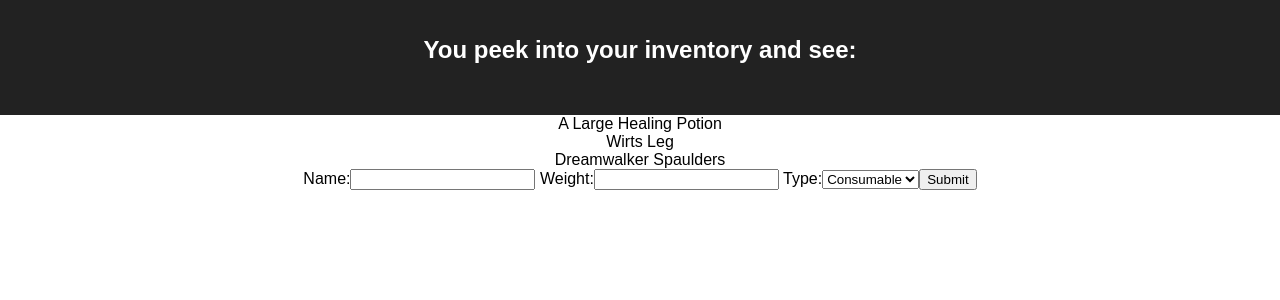
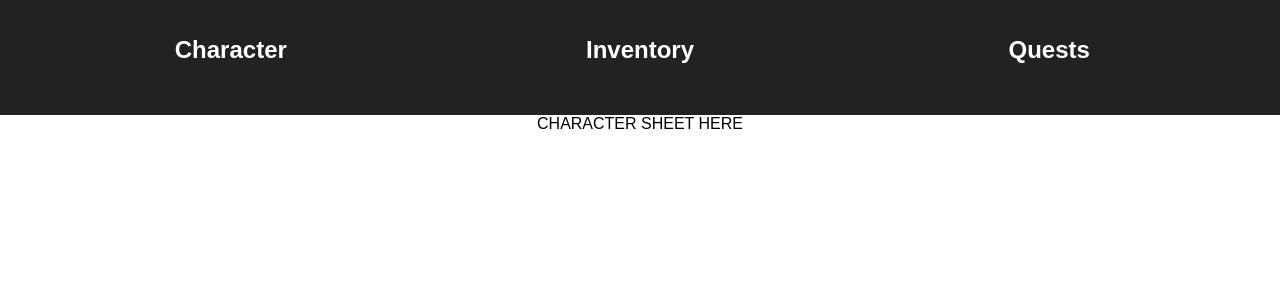
Before and after one commit to lorecrafting/react-inventory, a React (Create React App) app: page / in a window 1280 px wide. Shown: the top 300 px of the page. Built offline with nearby package versions, Linux system fonts and the light colour scheme.

Commit message:
add routing

```diff
--- a/package.json
+++ b/package.json
@@ -3,8 +3,10 @@
   "version": "0.1.0",
   "private": true,
   "dependencies": {
+    "npm-check-updates": "^2.14.2",
     "react": "^16.3.2",
     "react-dom": "^16.3.2",
+    "react-router-dom": "^4.2.2",
     "react-scripts": "1.1.4"
   },
   "scripts": {
--- a/src/App.css
+++ b/src/App.css
@@ -16,6 +16,10 @@
 
 .App-title {
   font-size: 1.5em;
+  display: inline-block;
+  width: 33%;
+  color: white;
+
 }
 
 .App-intro {
--- a/src/App.js
+++ b/src/App.js
@@ -2,6 +2,7 @@ import React, { Component } from 'react';
 import './App.css';
 import { getItemsFromFakeXHR, addItemToFakeXHR } from './db/inventory.db';
 import ItemForm from './ItemForm';
+import { BrowserRouter as Router, Route, Link } from "react-router-dom";
 
 class App extends Component {
   constructor(props) {
@@ -16,40 +17,72 @@ class App extends Component {
     getItemsFromFakeXHR()
     .then( items => {
       this.setState({ items }, () => {
-        console.log('this.state', this.state)
       })
     })
+
   }
 
   addItem(item) {
     addItemToFakeXHR(item)
-    .then( items => {
-      this.setState( {items })
+    .then( ({ items }) => {
+      this.setState({ items })
     })
   }
 
-  renderListOfItems() {
-    return this.state.items.map( item => <div>{item.name}</div>)
-  }
+  // renderListOfItems() {
+  //   return this.state.items.map( item => <div>{item.name}</div>)
+  // }
 
   render() {
     const { items } = this.state
 
     return (
-      <div className="App">
-        <header className="App-header">
-          <h1 className="App-title">You peek into your inventory and see:</h1>
-        </header>
-        <ItemsList items={items}/>
-        <ItemForm addItem={this.addItem}/>
-      </div>
+      <Router>
+        <div className="App">
+          <header className="App-header">
+          <Link to="/"><h1 className="App-title">Character</h1></Link>
+          <Link to="/inventory"><h1 className="App-title">Inventory</h1></Link>
+          <Link to="/quests"><h1 className="App-title">Quests</h1></Link>
+
+
+
+          </header>
+          <Route exact={true} path="/" component={CharacterContainer} />
+          <Route path="/inventory" component={ () => <InventoryContainer items={items} addItem={this.addItem}/>   } />
+          <Route path="/quests" component={QuestContainer} />
+        </div>
+      </Router>
     );
   }
 }
 
+
+
+function InventoryContainer(props) {
+  return (
+    <div>
+        <ItemsList items={props.items}/>
+        <ItemForm addItem={props.addItem}/>
+    </div>
+  )
+}
+
 function ItemsList(props) {
-  return props.items.map( item => <div>{item.name}</div>)
+  return props.items.map( item => <div key={item.id}>{item.name}</div>)
+}
+
+function CharacterContainer(props) {
+  return (
+    <div>CHARACTER SHEET HERE</div>
+  )
+}
+
+function QuestContainer(props) {
+  return (
+    <div>QUESTSSSSS LOGGGGGSS HERE!!!</div>
+  )
 }
 
 
+
 export default App;
--- a/src/ItemForm.js
+++ b/src/ItemForm.js
@@ -22,12 +22,9 @@ class ItemForm extends Component {
     const target = e.target
     const value = target.value;
     const name = target.name;
-    console.log('value', value)
-    console.log('name', name)
     this.setState( {
       [name] : value
     }, () => {
-      console.log('state', this.state)
     })
   }
 
--- a/src/db/inventory.db.js
+++ b/src/db/inventory.db.js
@@ -31,8 +31,7 @@ export const addItemToFakeXHR = (item) => new Promise((resolve, reject) => {
     item.id = newId;
     newId++;
     itemsFromFakeDB.push(item);
-    console.log('itemFromFakeDB', itemsFromFakeDB)
-    resolve(itemsFromFakeDB)
+    resolve({items: itemsFromFakeDB})
   },500)
 })
 
```
Also changed, not shown: 2 other files (tests, documents, lock files or other folders).
